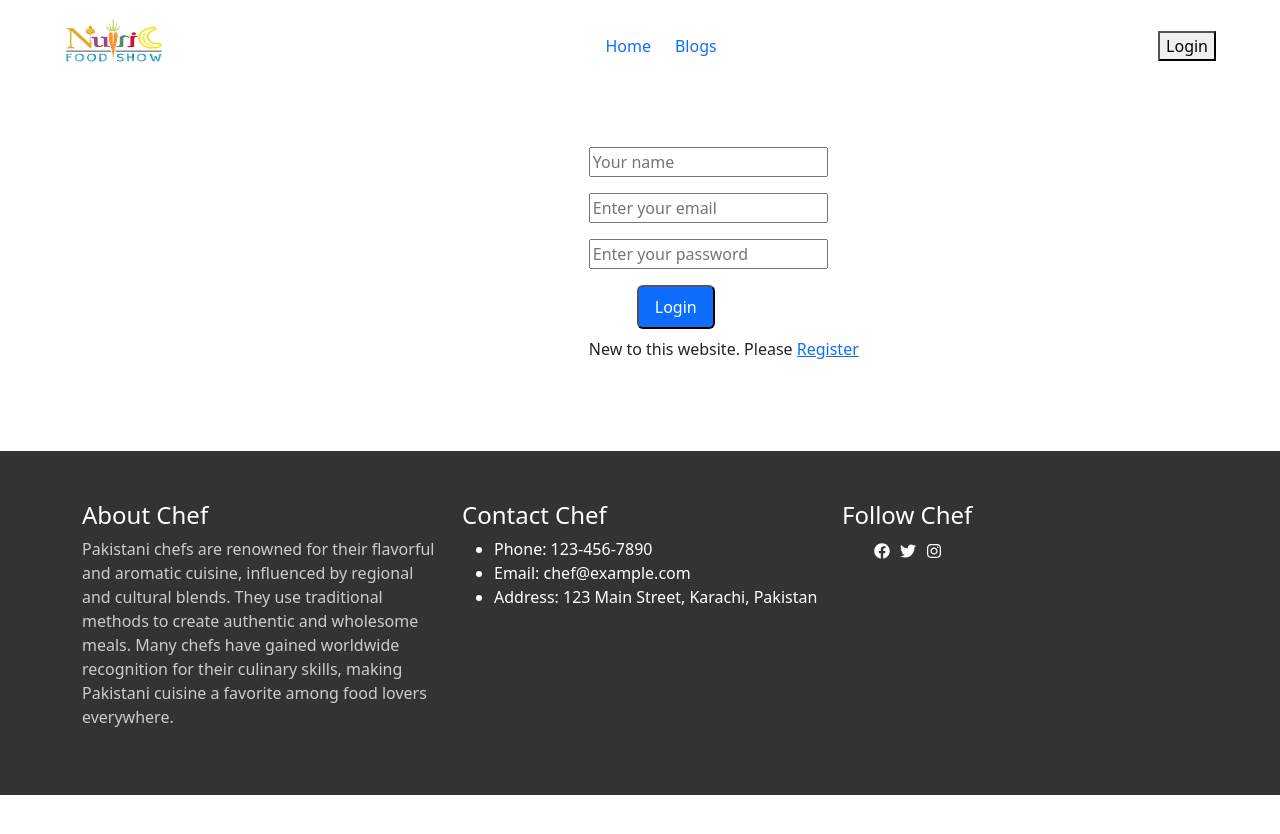
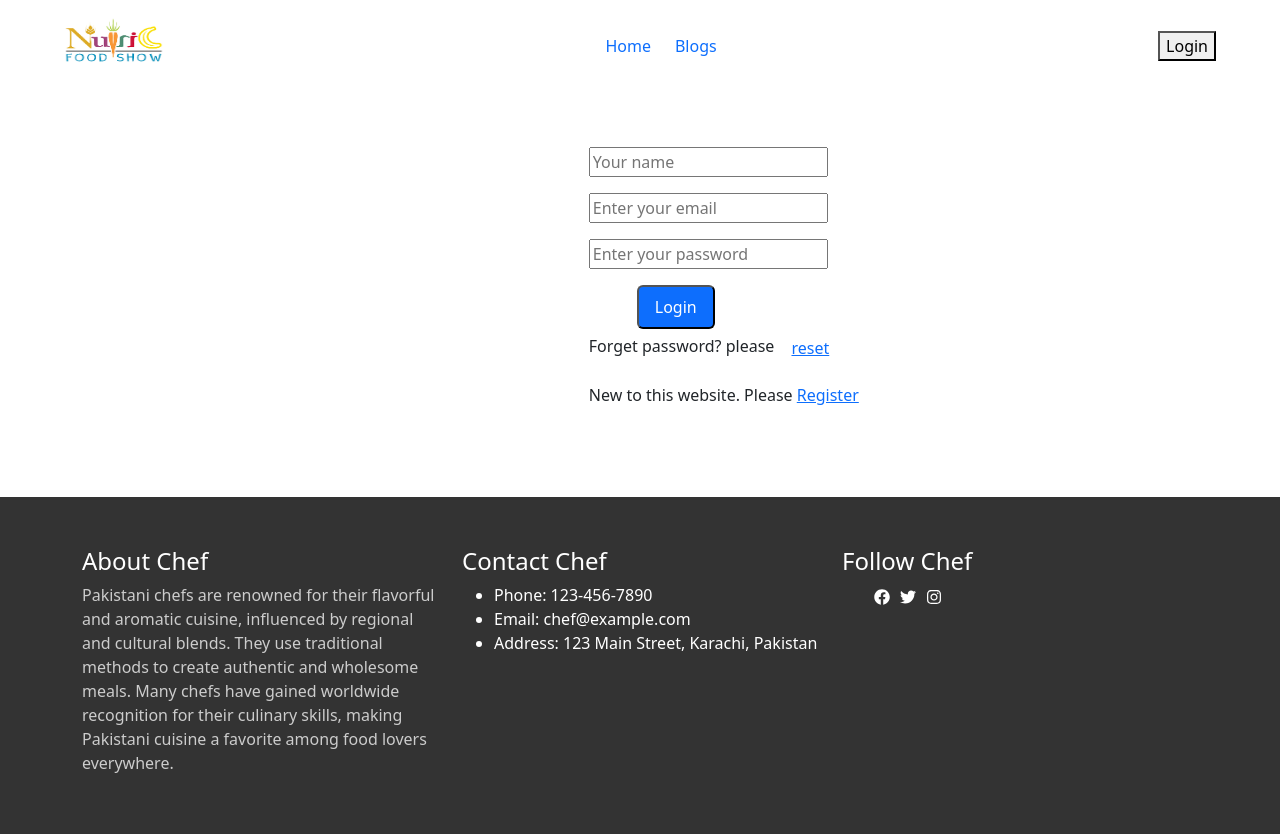
Before and after one commit to skshuvo1/nutric-foods-client, a React (Vite) app: page /login in a window 1280 px wide. Shown: the top 834 px of the page. Before the commit the page ends 800 px from the top, so only its background shows below. Built offline with nearby package versions, Linux system fonts and the light colour scheme.

Commit message:
reset btn added

```diff
--- a/src/pages/Login/Login.jsx
+++ b/src/pages/Login/Login.jsx
@@ -1,16 +1,19 @@
 // eslint-disable-next-line no-unused-vars
-import React, { useState } from 'react';
+import React, { useRef, useState } from 'react';
 import './Login.css'
 import { Link } from 'react-router-dom';
 import app from '../../firebase/firebase.config';
-import { getAuth, signInWithEmailAndPassword } from 'firebase/auth';
+import { getAuth,  sendPasswordResetEmail,  signInWithEmailAndPassword } from 'firebase/auth';
+
 
 const auth = getAuth(app)
 
 const Login = () => {
     const [email, setEmail] = useState("");
     const [password, setPassword] = useState("");
-    // console.log(email);
+    const [error, setError] = useState('')
+    const emailRef = useRef();
+    console.log(email,password, error);
 
     const handleEmailChange = (e) => {
         setEmail(e.target.value);
@@ -34,12 +37,33 @@ const Login = () => {
         // console.log("Email:", email);
         // console.log("Password:", password);
     };
+    const handleResetPassword = () => {
+        const email = emailRef.current.value;
+        // console.log(email);
+
+        if(!email){
+            alert('please add an email to reset password')
+            return;
+        }
+       else{
+        sendPasswordResetEmail(auth, email)
+        .then(() => {
+            alert('please check your email')
+        })
+        .catch(error => {
+            // console.error(error)
+            setError(error.message)
+        })
+       }
+
+
+    }
 
     return (
         <div className='login-container' >
             <form onSubmit={handleSubmit}>
                 <input className='mb-3' type="text" name="" id="" placeholder='Your name' /><br />
-                <input className='mb-3' onChange={handleEmailChange} type="email" value={email} name="email" placeholder='Enter your email' />
+                <input className='mb-3' onChange={handleEmailChange} type="email" ref={emailRef} value={email} name="email" placeholder='Enter your email' />
                 <br />
                 <input  className='mb-3'
                     onChange={handlePasswordChange}
@@ -52,8 +76,10 @@ const Login = () => {
 
                 <br />
                 <button className=' ms-5 rounded text-white bg-primary px-3 py-2'  type="submit">Login</button>
+
             </form>
-            <p className='mt-2'>New to this website. Please <Link to={'/register'}>Register</Link></p>
+            <p>Forget password? please <button onClick={handleResetPassword} className='btn btn-link'>reset</button></p>
+            <p >New to this website. Please <Link to={'/register'}>Register</Link></p>
         </div>
     );
 };
```
Also changed, not shown: src/pages/Register/Register.jsx (+18 -5 lines).
